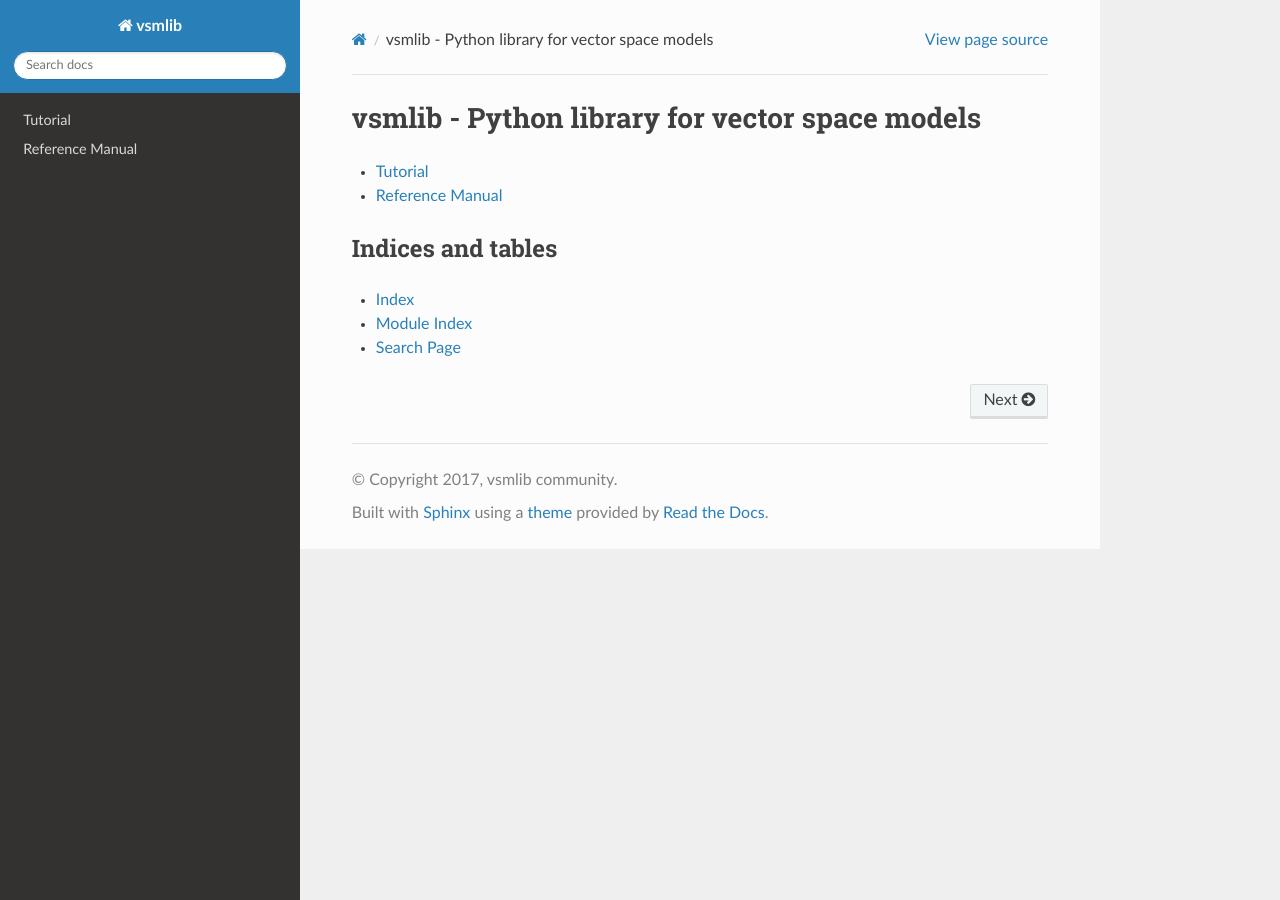
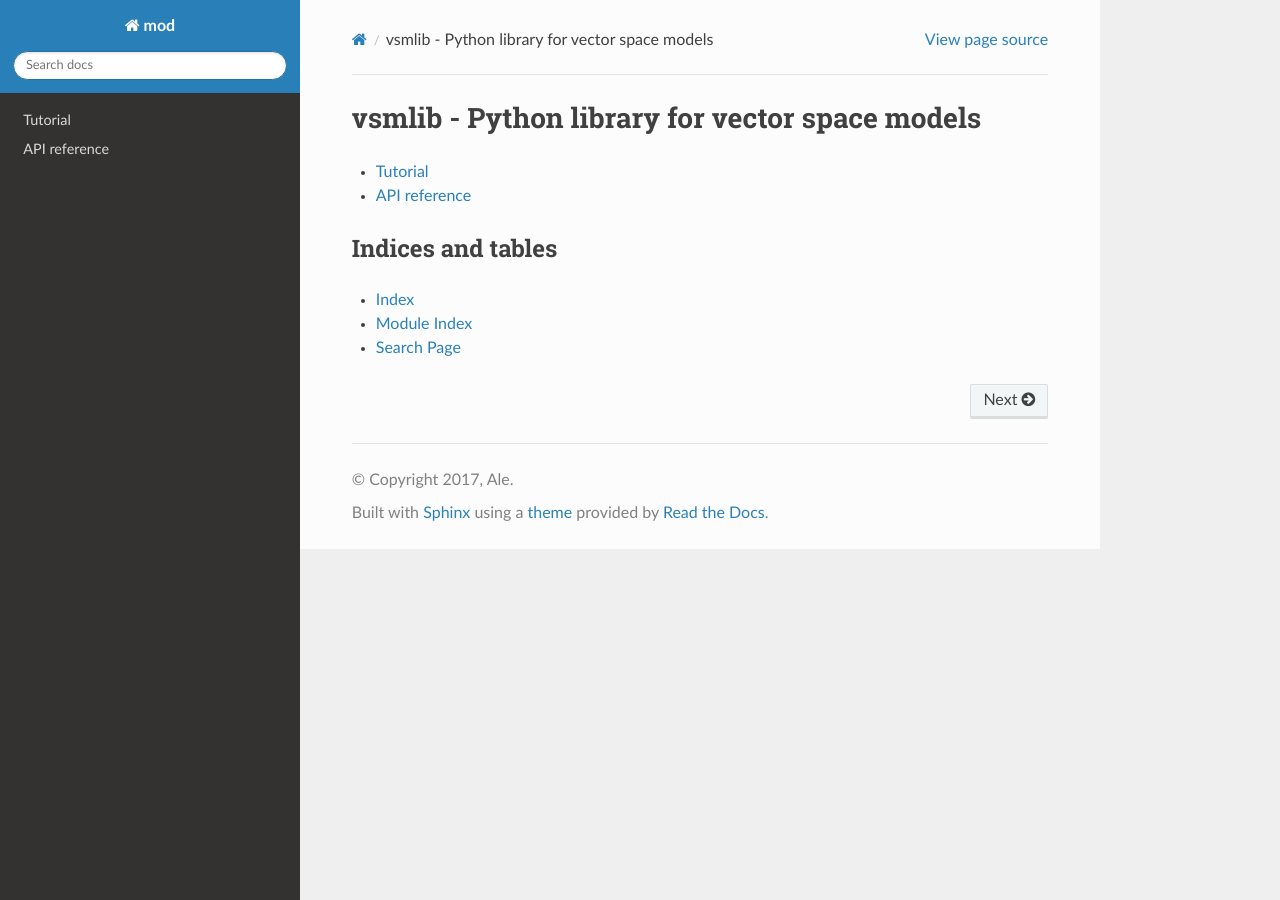
Before and after one commit to undertherain/vsmlib, a Sphinx documentation site: the page built from docs/source/index.rst, in a window 1280 px wide. Built offline with Sphinx 7.4.7 and the Read the Docs theme 2.0.0, drawn with Linux system fonts in a browser that asks for light colours.

Commit message:
fixes for autodocs

```diff
--- a/docs/source/conf.py
+++ b/docs/source/conf.py
@@ -1,8 +1,8 @@
 #!/usr/bin/env python3
 # -*- coding: utf-8 -*-
 #
-# vsmlib documentation build configuration file, created by
-# sphinx-quickstart on Tue Oct 10 15:54:06 2017.
+# mod documentation build configuration file, created by
+# sphinx-quickstart on Tue Oct 10 18:10:03 2017.
 #
 # This file is execfile()d with the current directory set to its
 # containing dir.
@@ -19,8 +19,7 @@
 #
 import os
 import sys
-#sys.path.insert(0, os.path.abspath('../../'))
-sys.path.insert(0, os.path.abspath('..'))
+sys.path.insert(0, os.path.abspath('../../'))
 
 
 # -- General configuration ------------------------------------------------
@@ -32,26 +31,25 @@
 # Add any Sphinx extension module names here, as strings. They can be
 # extensions coming with Sphinx (named 'sphinx.ext.*') or your custom
 # ones.
-extensions = ['sphinx.ext.autodoc',
-              'sphinx.ext.autosummary',
-              'sphinx.ext.coverage',
-              'sphinx.ext.mathjax',
-              'sphinx.ext.viewcode',
-              'sphinx.ext.napoleon']
+extensions = [
+     # Need the autodoc and autosummary packages to generate our docs.
+     'sphinx.ext.autodoc',
+     'sphinx.ext.autosummary',
+     # The Napoleon extension allows for nicer argument formatting.
+     'sphinx.ext.napoleon',
+]
 
-
-autoclass_content = "both"  # include both class docstring and __init__
+autoclass_content = "both"
 autodoc_default_flags = [
-        # Make sure that any autodoc declarations show the right members
-        "members",
-        "inherited-members",
-        "private-members",
-        "show-inheritance",
+     # Make sure that any autodoc declarations show the right members
+     "members",
+     "inherited-members",
+     "private-members",
+     "show-inheritance",
 ]
 autosummary_generate = True  # Make _autosummary files and include them
 napoleon_numpy_docstring = False  # Force consistency, leave only Google
 napoleon_use_rtype = False  # More legible
-
 
 # Add any paths that contain templates here, relative to this directory.
 templates_path = ['_templates']
@@ -66,9 +64,9 @@
 master_doc = 'index'
 
 # General information about the project.
-project = 'vsmlib'
-copyright = '2017, vsmlib community'
-author = 'vsmlib community'
+project = 'mod'
+copyright = '2017, Ale'
+author = 'Ale'
 
 # The version info for the project you're documenting, acts as replacement for
 # |version| and |release|, also used in various other places throughout the
@@ -103,7 +101,6 @@
 # The theme to use for HTML and HTML Help pages.  See the documentation for
 # a list of builtin themes.
 #
-#html_theme = 'alabaster'
 html_theme = 'sphinx_rtd_theme'
 # Theme options are theme-specific and customize the look and feel of a theme
 # further.  For a list of options available for each theme, see the
@@ -135,7 +132,7 @@
 # -- Options for HTMLHelp output ------------------------------------------
 
 # Output file base name for HTML help builder.
-htmlhelp_basename = 'vsmlibdoc'
+htmlhelp_basename = 'moddoc'
 
 
 # -- Options for LaTeX output ---------------------------------------------
@@ -162,8 +159,8 @@
 # (source start file, target name, title,
 #  author, documentclass [howto, manual, or own class]).
 latex_documents = [
-    (master_doc, 'vsmlib.tex', 'vsmlib Documentation',
-     'vsmlib community', 'manual'),
+    (master_doc, 'mod.tex', 'mod Documentation',
+     'Ale', 'manual'),
 ]
 
 
@@ -172,7 +169,7 @@
 # One entry per manual page. List of tuples
 # (source start file, name, description, authors, manual section).
 man_pages = [
-    (master_doc, 'vsmlib', 'vsmlib Documentation',
+    (master_doc, 'mod', 'mod Documentation',
      [author], 1)
 ]
 
@@ -183,7 +180,7 @@
 # (source start file, target name, title, author,
 #  dir menu entry, description, category)
 texinfo_documents = [
-    (master_doc, 'vsmlib', 'vsmlib Documentation',
-     author, 'vsmlib', 'One line description of project.',
+    (master_doc, 'mod', 'mod Documentation',
+     author, 'mod', 'One line description of project.',
      'Miscellaneous'),
 ]
--- a/docs/source/reference/index.rst
+++ b/docs/source/reference/index.rst
@@ -1,8 +1,4 @@
-****************
-Reference Manual
-****************
+API reference
+=============
 
-.. toctree::
-   :maxdepth: 2
-
-   model
+.. automodule:: vsmlib
```
Also changed, not shown: docs/source/reference/model.rst (deleted, +0 -7 lines), vsmlib/__init__.py (+12 -0 lines), 3 other files.
